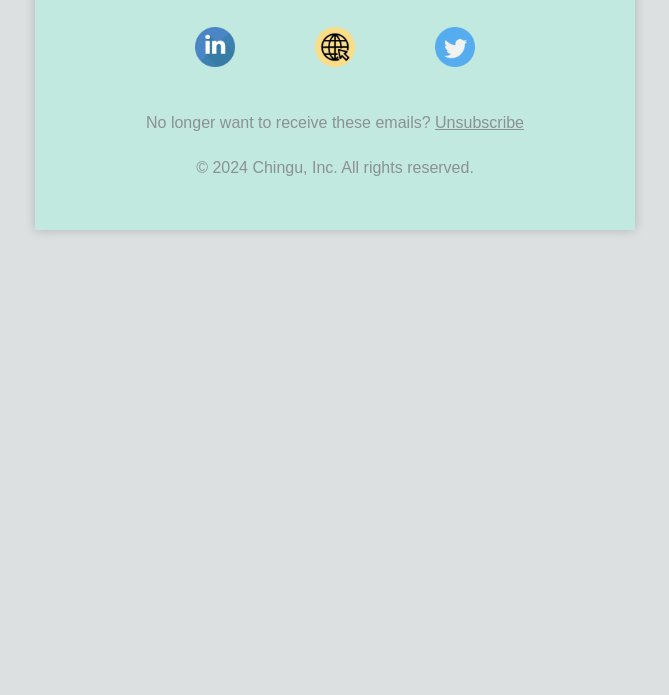
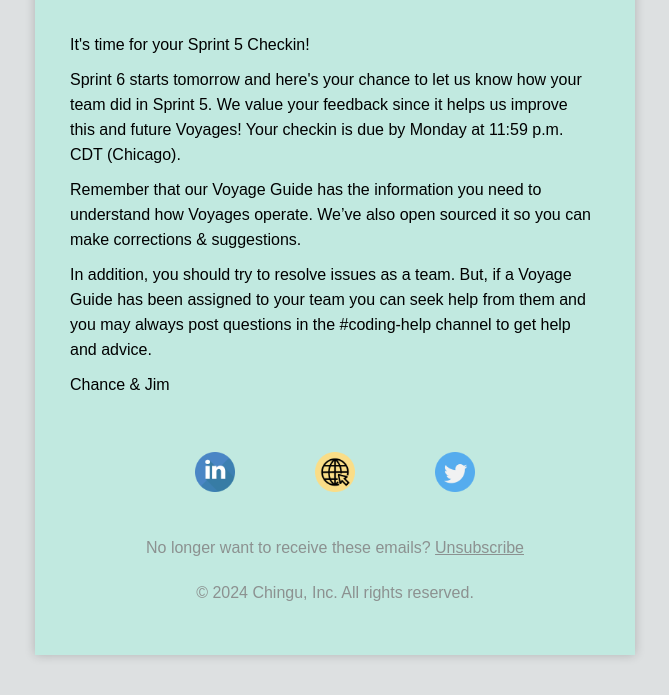
Before and after one commit to Valeriusdev/responsive-email6, a plain HTML site: page index.html in a window 1280 px wide. Shown: the part 126-821 px from the top of the page, without its empty margins (305-974 px from the left). Before the commit the page ends 800 px from the top, so only its background shows below. Drawn offline with Linux system fonts and the light colour scheme.

Commit message:
add text content to the email body

```diff
--- a/index.html
+++ b/index.html
@@ -162,6 +162,31 @@
                <td style="padding: 0;">
                   <table width="100%" style="border-spacing: 0;" role="presentation">
                      <tr>
+                        <td class="darkmode-bg" style="background-color: #c1e9e0; padding: 5px 30px 35px 25px; text-align: left;">
+                           <p style="margin: 10px; color:#000000; font-family:Arial,sans-serif; font-size:16px; line-height:25px">
+                              It's time for your Sprint 5 Checkin!
+                           </p>
+                           <p style="margin: 10px; color:#000000; font-family:Arial,sans-serif; font-size:16px; line-height:25px">
+                              Sprint 6 starts tomorrow and here's your chance to let us know how your team did in Sprint 5. We value your feedback since it helps us improve this and future Voyages! Your checkin is due by Monday at 11:59 p.m. CDT (Chicago).
+                           </p>
+                           <p style="margin: 10px; color:#000000; font-family:Arial,sans-serif; font-size:16px; line-height:25px">
+                              Remember that our Voyage Guide has the information you need to understand how Voyages operate. We’ve also open sourced it so you can make corrections & suggestions.
+                           </p>
+                           <p style="margin: 10px; color:#000000; font-family:Arial,sans-serif; font-size:16px; line-height:25px">
+                              In addition, you should try to resolve issues as a team. But, if a Voyage Guide has been assigned to your team you can seek help from them and you may always post questions in the #coding-help channel to get help and advice.
+                           </p>
+                           <p style="margin: 10px; color:#000000; font-family:Arial,sans-serif; font-size:16px; line-height:25px">
+                              Chance & Jim
+                           </p>
+                        </td>
+                     </tr>
+                  </table>
+               </td>
+            </tr>
+            <tr>
+               <td style="padding: 0;">
+                  <table width="100%" style="border-spacing: 0;" role="presentation">
+                     <tr>
                         <td class="darkmode-bg" style="background-color: #c1e9e0; padding: 10px 0px; text-align: right;">
                            <a href="https://www.chingu.io/" target="_blank">
                               <img src="./img/linkedin-icon.png" alt="website-icon" title="website-icon" width="40" style="border: 0; border-radius: 15px;">
```
